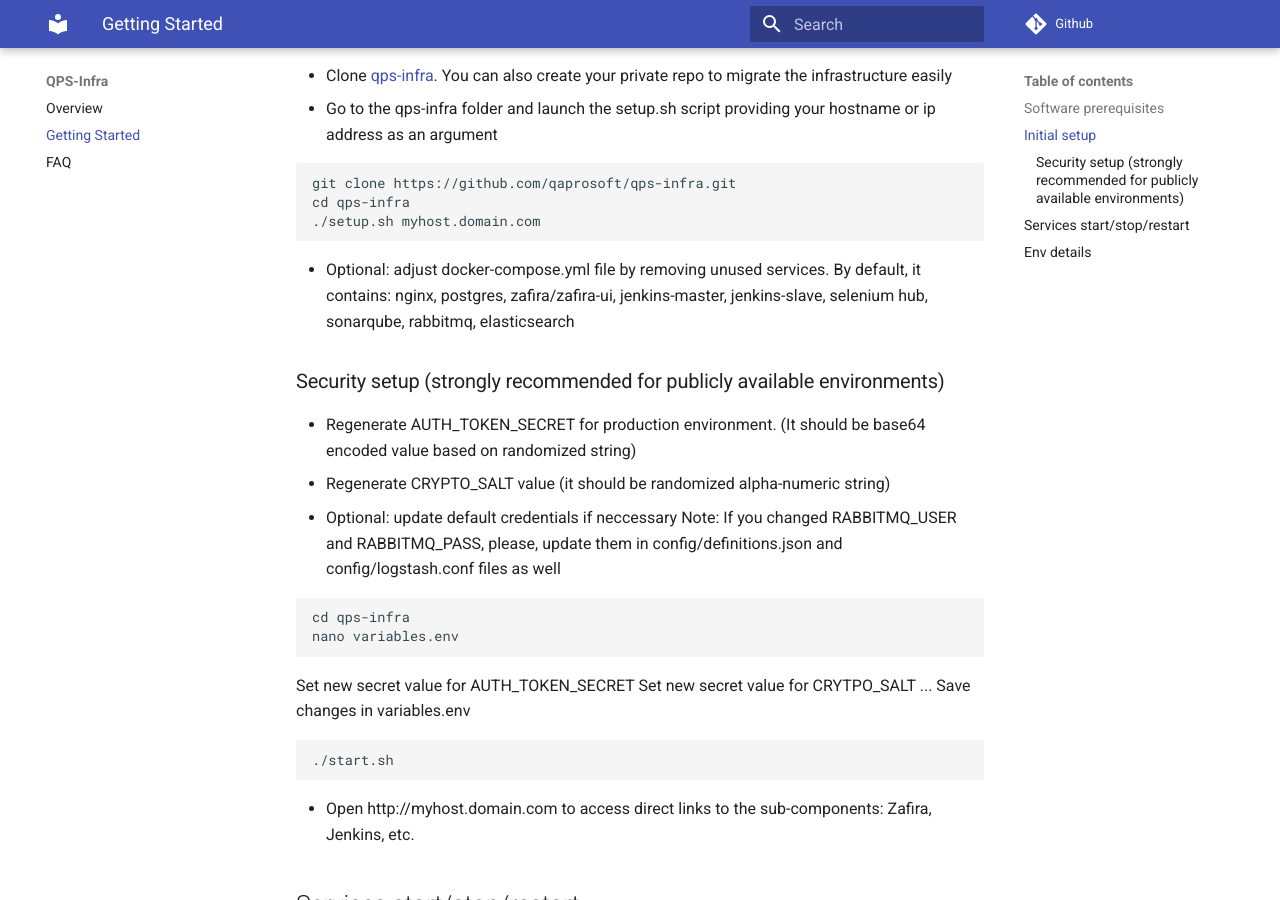
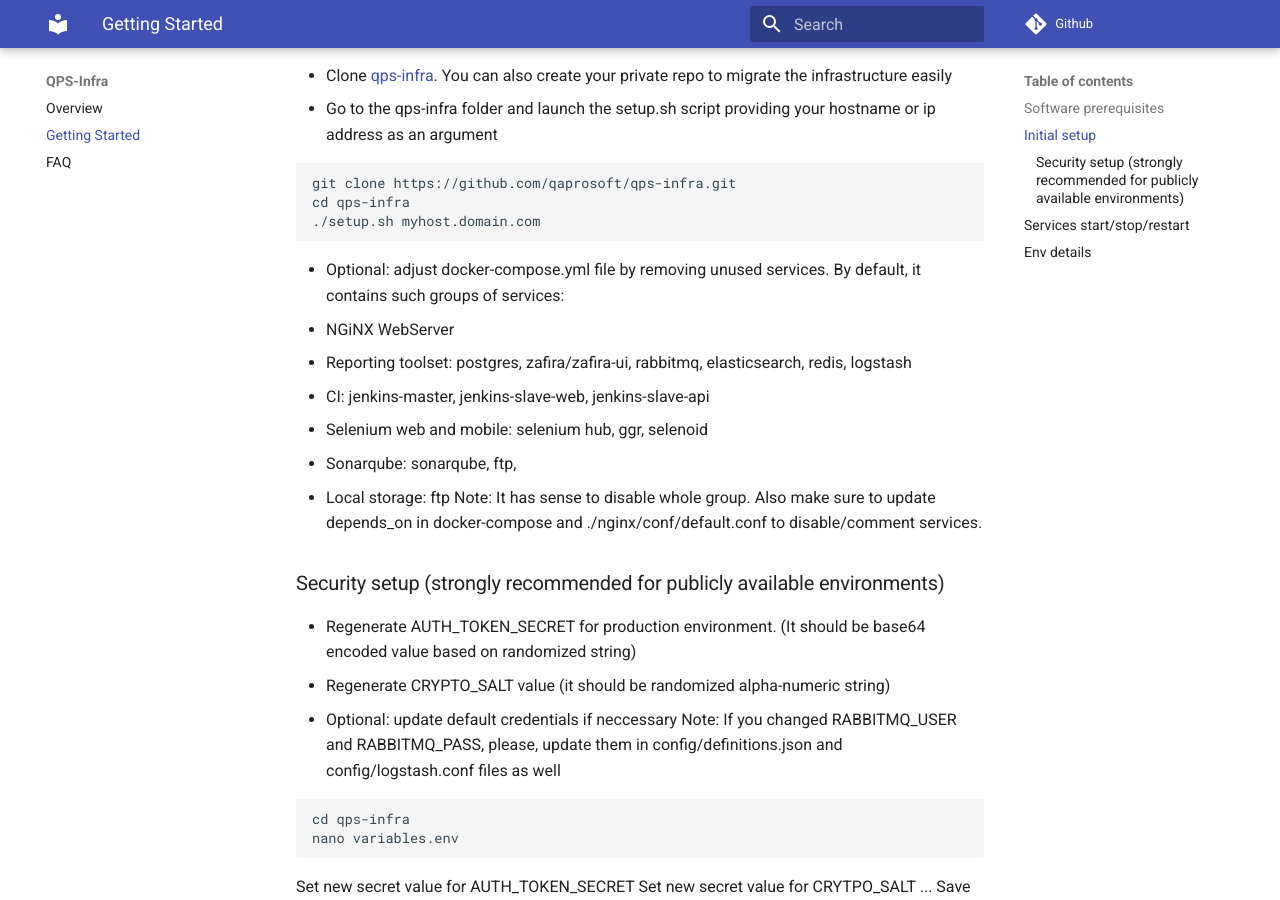
Before and after one commit to zebrunner/community-edition, an MkDocs documentation site: the page built from docs/getting_started.md, in a window 1280 px wide and 900 px high, scrolled down 395 px. Built offline with MkDocs 1.6.1 and Material for MkDocs 9.7.7, drawn with Linux system fonts in a browser that asks for light colours; comment, search, counter and statistics services are not loaded; old or Windows-style settings are respelled for this version of MkDocs.

Commit message:
added detailed info about containers

````diff
--- a/docs/getting_started.md
+++ b/docs/getting_started.md
@@ -17,8 +17,14 @@
 cd qps-infra
 ./setup.sh myhost.domain.com
 ```
-* Optional: adjust docker-compose.yml file by removing unused services. By default, it contains:
-  nginx, postgres, zafira/zafira-ui, jenkins-master, jenkins-slave, selenium hub, sonarqube, rabbitmq, elasticsearch
+* Optional: adjust docker-compose.yml file by removing unused services. By default, it contains such groups of services:
+  * NGiNX WebServer
+  * Reporting toolset: postgres, zafira/zafira-ui, rabbitmq, elasticsearch, redis, logstash
+  * CI: jenkins-master, jenkins-slave-web, jenkins-slave-api
+  * Selenium web and mobile: selenium hub, ggr, selenoid
+  * Sonarqube: sonarqube, ftp,
+  * Local storage: ftp
+Note: It has sense to disable whole group. Also make sure to update depends_on in docker-compose and ./nginx/conf/default.conf to disable/comment services.
 
 ### Security setup  (strongly recommended for publicly available environments)
 * Regenerate AUTH_TOKEN_SECRET for production environment. (It should be base64 encoded value based on randomized string)
````
